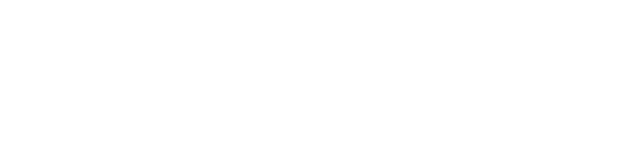
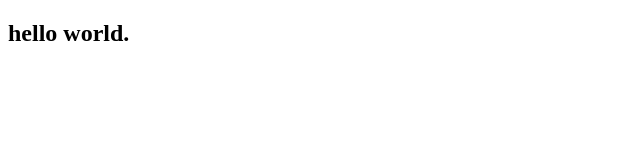
Before and after one commit to mikemullins/mikemullins.github.io, a plain HTML site: page index.html in a window 1280 px wide. Shown: the whole page, without its empty margins (0-640 px from the left). Drawn offline with Linux system fonts and the light colour scheme.

Commit message:
Update index.html

```diff
--- a/index.html
+++ b/index.html
@@ -4,6 +4,6 @@
 		<title>Index page</title>
 	</head>
 	<body>
-
+<h2>hello world.</h2>
 		</body>
 </html>
```
